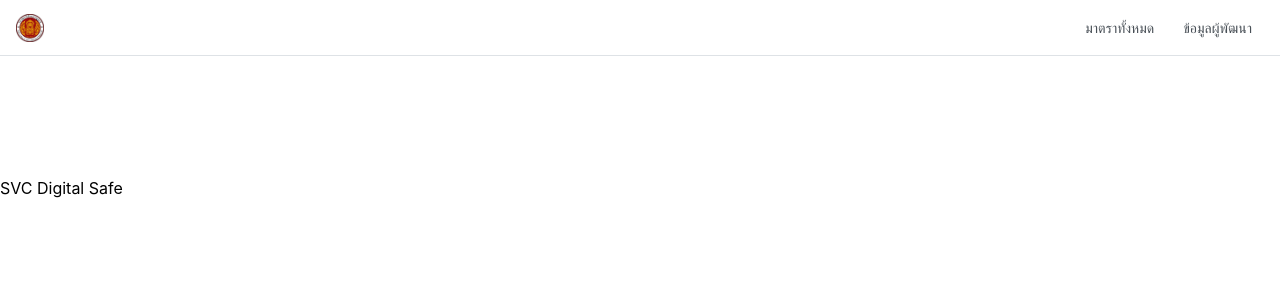
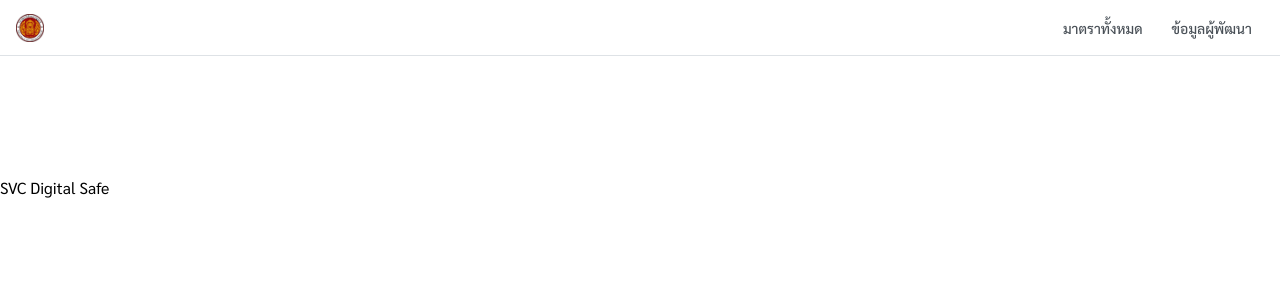
Before and after one commit to iwindd/svc-digital-safe, a Next.js app: page / in a window 1280 px wide. Shown: the top 300 px of the page. Built offline with nearby package versions, Linux system fonts and the light colour scheme.

Commit message:
feat: add fonts

```diff
--- a/src/theme/index.ts
+++ b/src/theme/index.ts
@@ -1,8 +1,16 @@
 'use client';
 
 import { createTheme } from '@mantine/core';
+import { Sarabun } from "next/font/google";
+
+const sarabun = Sarabun({
+  weight: ["300", "400", "500", "700"],
+  subsets: ["latin"],
+  display: "swap",
+});
 
 export const theme = createTheme({
+  fontFamily: sarabun.style.fontFamily,
   breakpoints: {
     xs: '36em',
     sm: '48em',
```
